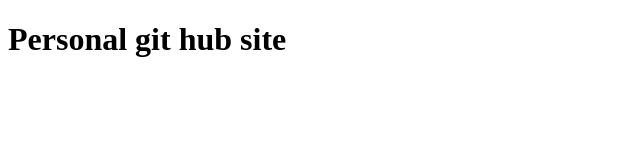
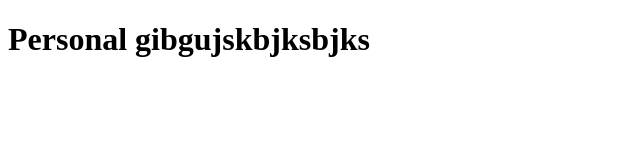
Before and after one commit to pabloplata1631/pabloplata1631.github.io, a plain HTML site: page index.html in a window 1280 px wide. Shown: the whole page, without its empty margins (0-640 px from the left). Drawn offline with Linux system fonts and the light colour scheme.

Commit message:
secong try

```diff
--- a/index.html
+++ b/index.html
@@ -7,7 +7,7 @@
     <meta name="viewport" content="width=device-width, initial-scale=1">
 </head>
 <body>
-    <h1>Personal git hub site </h1>
+    <h1>Personal gibgujskbjksbjks </h1>
 
 </body>
 </html>
```
